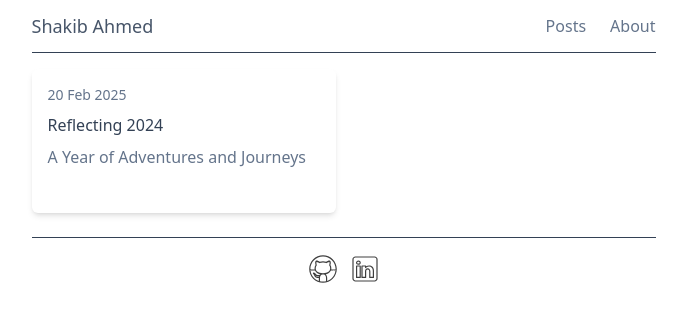
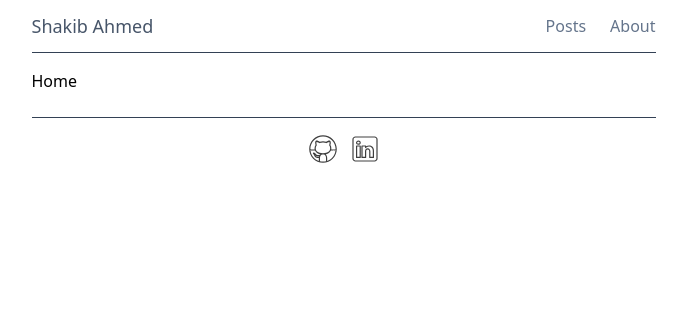
Before and after one commit to shakib1729/my-blog, a Next.js app: page / in a window 1280 px wide. Shown: the top 322 px of the page, without its empty margins (289-976 px from the left). Built offline with nearby package versions, Linux system fonts and the light colour scheme.

Commit message:
chore: add separate /posts route

```diff
--- a/app/layout.tsx
+++ b/app/layout.tsx
@@ -27,7 +27,7 @@ export default function RootLayout({ children }: { children: React.ReactNode })
         </Link>
       </div>
       <div className="flex items-center space-x-6">
-        <NavLink href="/">Posts</NavLink>
+        <NavLink href="/posts">Posts</NavLink>
         <NavLink href="/about">About</NavLink>
       </div>
     </header>
--- a/app/page.tsx
+++ b/app/page.tsx
@@ -1,9 +1,3 @@
-import PostPreview from '@/components/PostPreview';
-import { getAllPostsMetadata } from '@/utils';
-
-export default async function Home() {
-  const postsMetadata = await getAllPostsMetadata();
-  const postPreviews = postsMetadata?.map(metadata => <PostPreview key={metadata.slug} {...metadata} />);
-
-  return <div className="grid grid-cols-1 gap-4 md:grid-cols-2">{postPreviews}</div>;
+export default function Home() {
+  return <div className="grid grid-cols-1 gap-4 md:grid-cols-2">Home</div>;
 }
--- /dev/null
+++ b/app/posts/page.tsx
@@ -0,0 +1,9 @@
+import PostPreview from '@/components/PostPreview';
+import { getAllPostsMetadata } from '@/utils';
+
+export default async function Home() {
+  const postsMetadata = await getAllPostsMetadata();
+  const postPreviews = postsMetadata?.map(metadata => <PostPreview key={metadata.slug} {...metadata} />);
+
+  return <div className="grid grid-cols-1 gap-4 md:grid-cols-2">{postPreviews}</div>;
+}
```
